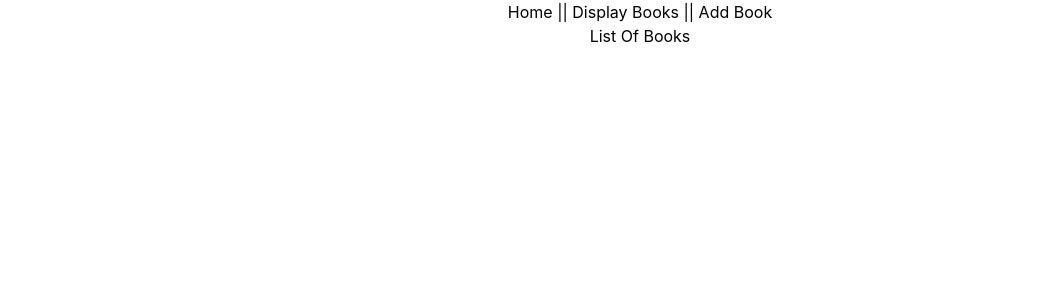
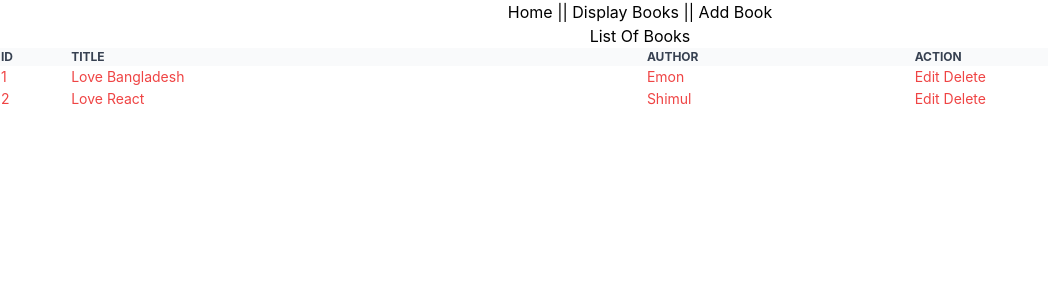
Before and after one commit to emonShimoul/react-redux-toolkit-crud-app, a React (Create React App) app: page /display-books in a window 1280 px wide. Shown: the top 300 px of the page, without its empty margins (0-1048 px from the left). Built offline with nearby package versions, Linux system fonts and the light colour scheme.

Commit message:
display store using useSelector

```diff
--- a/src/app/store.js
+++ b/src/app/store.js
@@ -1,5 +1,5 @@
 import { configureStore } from "@reduxjs/toolkit";
-import { booksReducer } from "../features/books/BooksSlice";
+import booksReducer from "../features/books/BooksSlice";
 
 const store = configureStore({
     reducer: {
--- a/src/features/books/BooksView.jsx
+++ b/src/features/books/BooksView.jsx
@@ -1,9 +1,37 @@
 import React from 'react';
+import { useSelector } from 'react-redux';
 
 const BooksView = () => {
+    const books = useSelector((state) => state.booksReducer.books);
+    console.log(books);
     return (
         <div>
             <h2>List Of Books</h2>
+            <table className="w-full text-sm text-left text-red-500 dark:text-red-400">
+                <thead className="text-xs text-gray-700 uppercase bg-gray-50 dark:bg-gray-700 dark:text-gray-400">
+                    <tr>
+                        <th>ID</th>
+                        <th>Title</th>
+                        <th>Author</th>
+                        <th>Action</th>
+                    </tr>
+                </thead>
+                <tbody>
+                    {books && books.map((book) => {
+                        const { id, title, author } = book;
+                        return <tr key={id}>
+                            <td>{id}</td>
+                            <td>{title}</td>
+                            <td>{author}</td>
+                            <td>
+                                <button>Edit</button>
+                                <span> </span>
+                                <button>Delete</button>
+                            </td>
+                        </tr>
+                    })}
+                </tbody>
+            </table>
         </div>
     );
 };
--- a/src/index.js
+++ b/src/index.js
@@ -3,12 +3,14 @@ import ReactDOM from 'react-dom/client';
 import './index.css';
 import App from './App';
 import reportWebVitals from './reportWebVitals';
+import { Provider } from 'react-redux';
+import store from './app/store';
 
 const root = ReactDOM.createRoot(document.getElementById('root'));
 root.render(
-  <React.StrictMode>
+  <Provider store={store}>
     <App />
-  </React.StrictMode>
+  </Provider>
 );
 
 // If you want to start measuring performance in your app, pass a function
```
